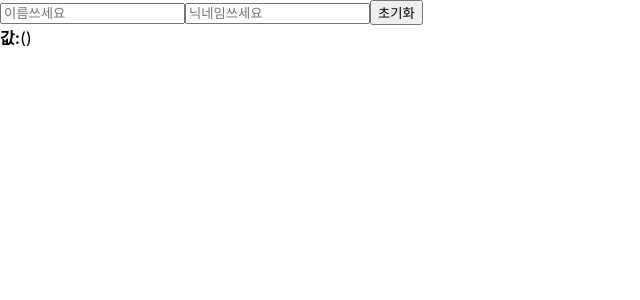
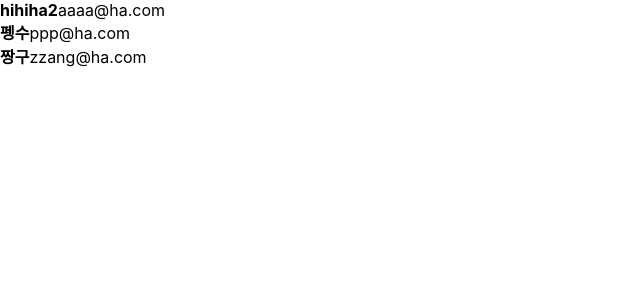
Before and after one commit to namu2267/React, a React (Create React App) app in the folder modern-react/: page / in a window 1280 px wide. Shown: the top 300 px of the page, without its empty margins (0-640 px from the left). Built offline with nearby package versions, Linux system fonts and the light colour scheme.

Commit message:
동적으로 배열렌더링,map()/uuid()사용

```diff
--- a/modern-react/package.json
+++ b/modern-react/package.json
@@ -9,6 +9,7 @@
     "react": "^18.2.0",
     "react-dom": "^18.2.0",
     "react-scripts": "5.0.1",
+    "uuid": "^9.0.0",
     "web-vitals": "^2.1.0"
   },
   "scripts": {
--- a/modern-react/src/App.js
+++ b/modern-react/src/App.js
@@ -1,9 +1,28 @@
 import React from "react";
 import Counter from "./Counter";
 import InputSample from "./InputSample";
+import UserList from "./UserList";
 
 const App = () => {
-  return <InputSample />;
+  const users리스트관리 = [
+    {
+      id: 1,
+      username: "hihiha2",
+      email: "aaaa@ha.com",
+    },
+    {
+      id: 2,
+      username: "펭수",
+      email: "ppp@ha.com",
+    },
+    {
+      id: 3,
+      username: "짱구",
+      email: "zzang@ha.com",
+    },
+  ];
+
+  return <UserList users={users리스트관리} />;
 };
 
 export default App;
--- /dev/null
+++ b/modern-react/src/UserList.js
@@ -0,0 +1,23 @@
+import React from "react";
+import { v4 as uuidv4 } from "uuid";
+
+const User = ({ props }) => {
+  return (
+    <div>
+      <b>{props.username}</b>
+      <span>{props.email}</span>
+    </div>
+  );
+};
+
+const UserList = ({ users }) => {
+  return (
+    <div>
+      {users.map((item) => (
+        <User props={item} key={uuidv4()} />
+      ))}
+    </div>
+  );
+};
+
+export default UserList;
```
Also changed, not shown: 1 other file (tests, documents, lock files or other folders).
